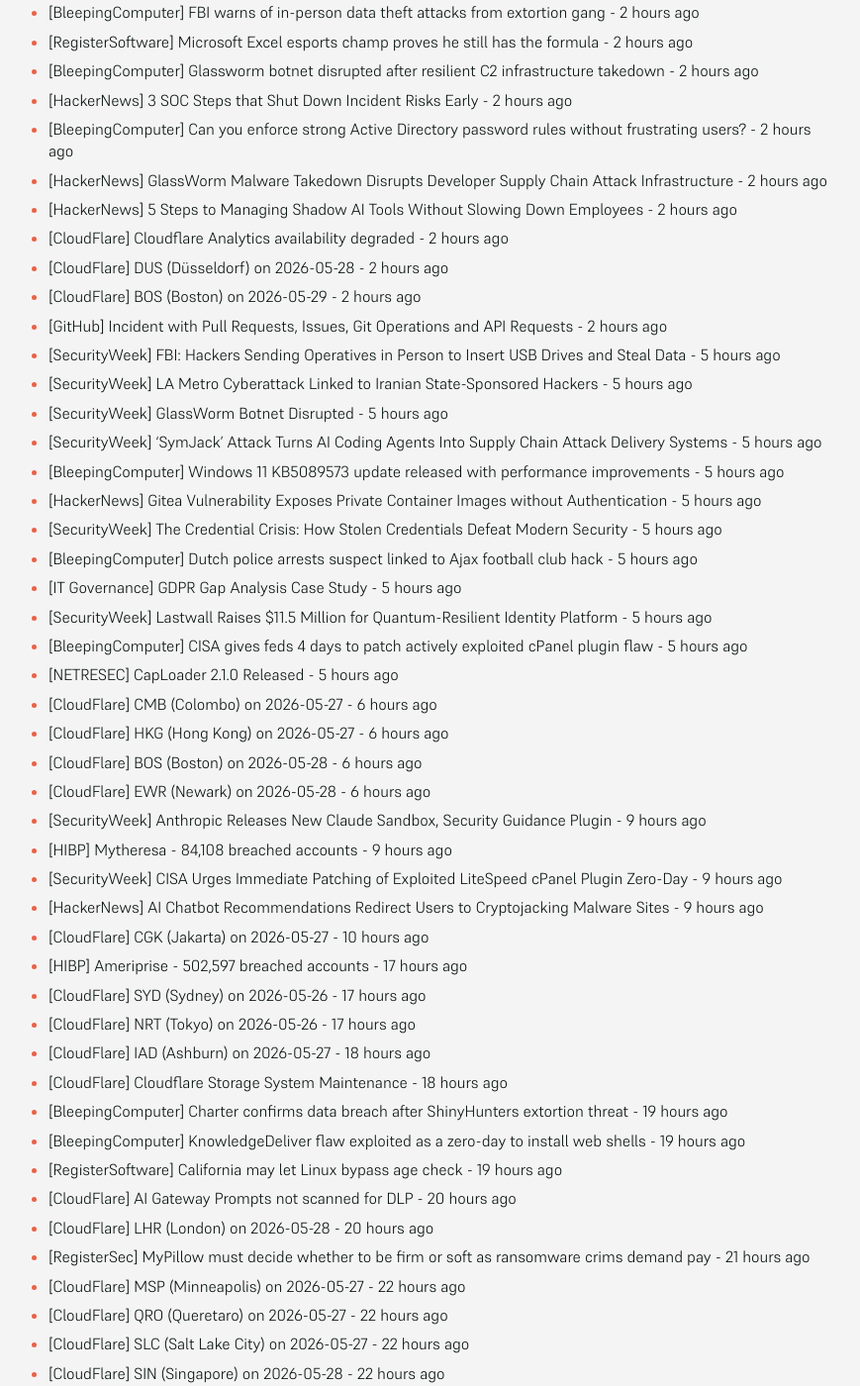
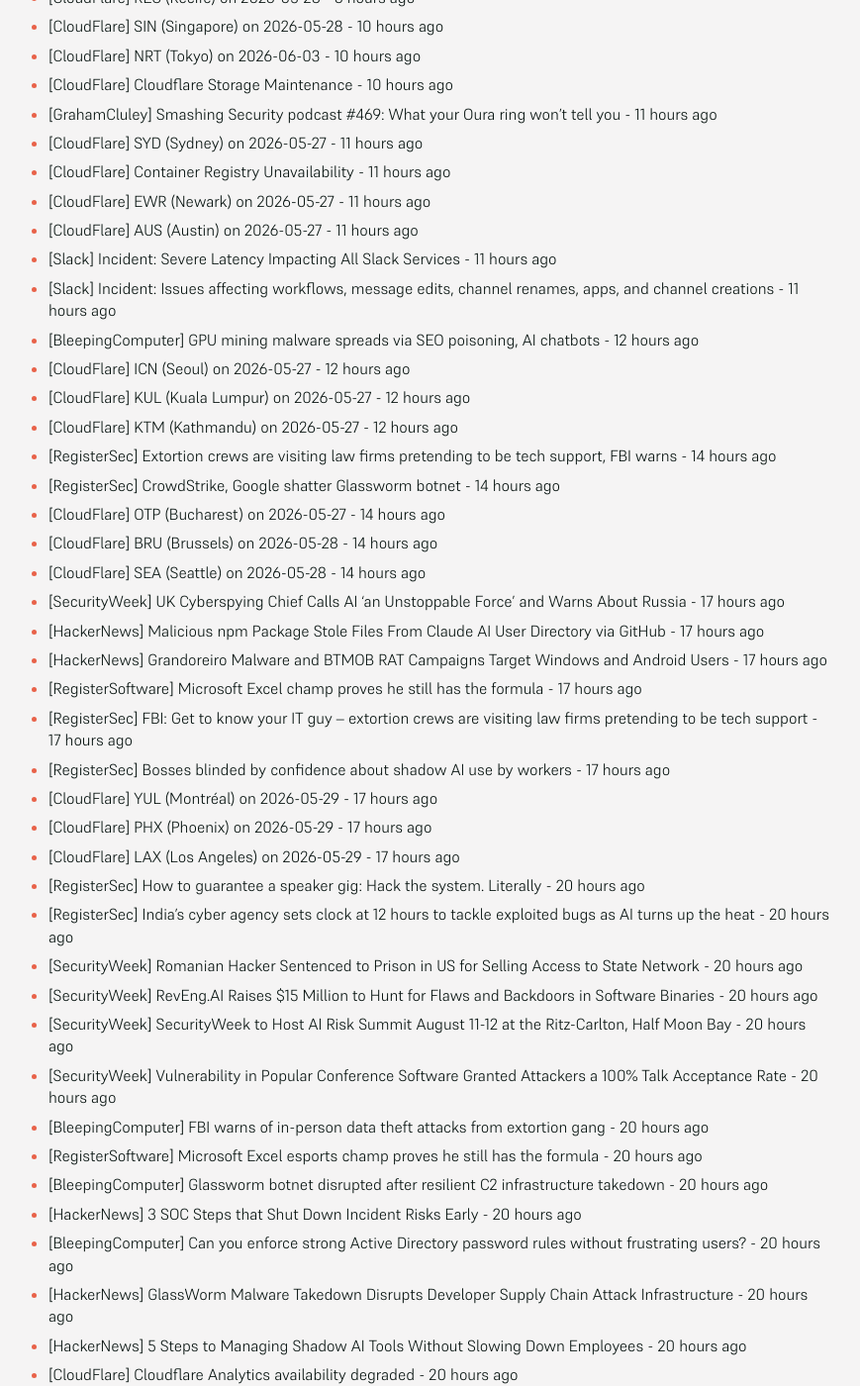
Before and after one commit to SecOpsNews/news, a Jekyll site: the page built from index.md, in a window 1280 px wide and 1400 px high, scrolled down 494 px. Shown: the whole window at 99% size, without its empty margins (215-1084 px from the left). Built offline with Jekyll 4.4.1, drawn with Linux system fonts in a browser that asks for light colours; some of the changed text lies outside the part shown.

Commit message:
New Feed

```diff
--- a/index.md
+++ b/index.md
@@ -9,65 +9,101 @@ description: Latest Updates
 
 <!-- SecOps start -->
 
-- [RegisterSec] How to guarantee a speaker gig: Hack the system. Literally - 2 hours ago
-- [RegisterSec] India's cyber agency sets clock at 12 hours to tackle exploited bugs as AI turns up the heat - 2 hours ago
-- [SecurityWeek] Romanian Hacker Sentenced to Prison in US for Selling Access to State Network - 2 hours ago
-- [SecurityWeek] RevEng.AI Raises $15 Million to Hunt for Flaws and Backdoors in Software Binaries - 2 hours ago
-- [SecurityWeek] SecurityWeek to Host AI Risk Summit August 11-12 at the Ritz-Carlton, Half Moon Bay - 2 hours ago
-- [SecurityWeek] Vulnerability in Popular Conference Software Granted Attackers a 100% Talk Acceptance Rate - 2 hours ago
-- [BleepingComputer] FBI warns of in-person data theft attacks from extortion gang - 2 hours ago
-- [RegisterSoftware] Microsoft Excel esports champ proves he still has the formula - 2 hours ago
-- [BleepingComputer] Glassworm botnet disrupted after resilient C2 infrastructure takedown - 2 hours ago
-- [HackerNews] 3 SOC Steps that Shut Down Incident Risks Early - 2 hours ago
-- [BleepingComputer] Can you enforce strong Active Directory password rules without frustrating users? - 2 hours ago
-- [HackerNews] GlassWorm Malware Takedown Disrupts Developer Supply Chain Attack Infrastructure - 2 hours ago
-- [HackerNews] 5 Steps to Managing Shadow AI Tools Without Slowing Down Employees - 2 hours ago
-- [CloudFlare] Cloudflare Analytics availability degraded - 2 hours ago
-- [CloudFlare] DUS (Düsseldorf) on 2026-05-28 - 2 hours ago
-- [CloudFlare] BOS (Boston) on 2026-05-29 - 2 hours ago
-- [GitHub] Incident with Pull Requests, Issues, Git Operations and API Requests - 2 hours ago
-- [SecurityWeek] FBI: Hackers Sending Operatives in Person to Insert USB Drives and Steal Data - 5 hours ago
-- [SecurityWeek] LA Metro Cyberattack Linked to Iranian State-Sponsored Hackers - 5 hours ago
-- [SecurityWeek] GlassWorm Botnet Disrupted - 5 hours ago
-- [SecurityWeek] ‘SymJack’ Attack Turns AI Coding Agents Into Supply Chain Attack Delivery Systems - 5 hours ago
-- [BleepingComputer] Windows 11 KB5089573 update released with performance improvements - 5 hours ago
-- [HackerNews] Gitea Vulnerability Exposes Private Container Images without Authentication - 5 hours ago
-- [SecurityWeek] The Credential Crisis: How Stolen Credentials Defeat Modern Security - 5 hours ago
-- [BleepingComputer] Dutch police arrests suspect linked to Ajax football club hack - 5 hours ago
-- [IT Governance] GDPR Gap Analysis Case Study - 5 hours ago
-- [SecurityWeek] Lastwall Raises $11.5 Million for Quantum-Resilient Identity Platform - 5 hours ago
-- [BleepingComputer] CISA gives feds 4 days to patch actively exploited cPanel plugin flaw - 5 hours ago
-- [NETRESEC] CapLoader 2.1.0 Released - 5 hours ago
-- [CloudFlare] CMB (Colombo) on 2026-05-27 - 6 hours ago
-- [CloudFlare] HKG (Hong Kong) on 2026-05-27 - 6 hours ago
-- [CloudFlare] BOS (Boston) on 2026-05-28 - 6 hours ago
-- [CloudFlare] EWR (Newark) on 2026-05-28 - 6 hours ago
-- [SecurityWeek] Anthropic Releases New Claude Sandbox, Security Guidance Plugin - 9 hours ago
-- [HIBP] Mytheresa - 84,108 breached accounts - 9 hours ago
-- [SecurityWeek] CISA Urges Immediate Patching of Exploited LiteSpeed cPanel Plugin Zero-Day - 9 hours ago
-- [HackerNews] AI Chatbot Recommendations Redirect Users to Cryptojacking Malware Sites - 9 hours ago
-- [CloudFlare] CGK (Jakarta) on 2026-05-27 - 10 hours ago
-- [HIBP] Ameriprise - 502,597 breached accounts - 17 hours ago
-- [CloudFlare] SYD (Sydney) on 2026-05-26 - 17 hours ago
-- [CloudFlare] NRT (Tokyo) on 2026-05-26 - 17 hours ago
-- [CloudFlare] IAD (Ashburn) on 2026-05-27 - 18 hours ago
-- [CloudFlare] Cloudflare Storage System Maintenance - 18 hours ago
-- [BleepingComputer] Charter confirms data breach after ShinyHunters extortion threat - 19 hours ago
-- [BleepingComputer] KnowledgeDeliver flaw exploited as a zero-day to install web shells - 19 hours ago
-- [RegisterSoftware] California may let Linux bypass age check - 19 hours ago
-- [CloudFlare] AI Gateway Prompts not scanned for DLP - 20 hours ago
-- [CloudFlare] LHR (London) on 2026-05-28 - 20 hours ago
-- [RegisterSec] MyPillow must decide whether to be firm or soft as ransomware crims demand pay - 21 hours ago
-- [CloudFlare] MSP (Minneapolis) on 2026-05-27 - 22 hours ago
-- [CloudFlare] QRO (Queretaro) on 2026-05-27 - 22 hours ago
-- [CloudFlare] SLC (Salt Lake City) on 2026-05-27 - 22 hours ago
-- [CloudFlare] SIN (Singapore) on 2026-05-28 - 22 hours ago
-- [CloudFlare] NRT (Tokyo) on 2026-06-03 - 22 hours ago
-- [CloudFlare] Cloudflare Storage Maintenance - 22 hours ago
-- [BleepingComputer] How Varonis Atlas integrates Claude Compliance API for AI governance - 23 hours ago
-- [GrahamCluley] FBI warns of Kali365 phishing kit that breaks into Microsoft 365 accounts – no password required - 23 hours ago
-- [SecurityWeek] AppOmni’s Marlin AI Brings Autonomous Investigation to SaaS Security - 23 hours ago
-- [HackerNews] MuddyWater Uses DLL Side-Loading in Espionage Campaign Targeting 9 Countries - 23 hours ago
+- [RegisterSec] Company CEO flooded file share with smut, called for help after he deleted it - 2 hours ago
+- [HIBP] Kemper - 269,299 breached accounts - 2 hours ago
+- [CloudFlare] LHR (London) on 2026-05-28 - 2 hours ago
+- [CloudFlare] SLC (Salt Lake City) on 2026-05-28 - 2 hours ago
+- [Slack] Incident: Services restored, final recovery activities underway - 2 hours ago
+- [GitHub] Webhook APIs and UI Degraded - 6 hours ago
+- [CloudFlare] Elevated number of 5xx errors in Dallas Texas - 6 hours ago
+- [CloudFlare] REC (Recife) on 2026-05-28 - 6 hours ago
+- [CloudFlare] SIN (Singapore) on 2026-05-28 - 10 hours ago
+- [CloudFlare] NRT (Tokyo) on 2026-06-03 - 10 hours ago
+- [CloudFlare] Cloudflare Storage Maintenance - 10 hours ago
+- [GrahamCluley] Smashing Security podcast #469: What your Oura ring won’t tell you - 11 hours ago
+- [CloudFlare] SYD (Sydney) on 2026-05-27 - 11 hours ago
+- [CloudFlare] Container Registry Unavailability - 11 hours ago
+- [CloudFlare] EWR (Newark) on 2026-05-27 - 11 hours ago
+- [CloudFlare] AUS (Austin) on 2026-05-27 - 11 hours ago
+- [Slack] Incident: Severe Latency Impacting All Slack Services - 11 hours ago
+- [Slack] Incident: Issues affecting workflows, message edits, channel renames, apps, and channel creations - 11 hours ago
+- [BleepingComputer] GPU mining malware spreads via SEO poisoning, AI chatbots - 12 hours ago
+- [CloudFlare] ICN (Seoul) on 2026-05-27 - 12 hours ago
+- [CloudFlare] KUL (Kuala Lumpur) on 2026-05-27 - 12 hours ago
+- [CloudFlare] KTM (Kathmandu) on 2026-05-27 - 12 hours ago
+- [RegisterSec] Extortion crews are visiting law firms pretending to be tech support, FBI warns - 14 hours ago
+- [RegisterSec] CrowdStrike, Google shatter Glassworm botnet - 14 hours ago
+- [CloudFlare] OTP (Bucharest) on 2026-05-27 - 14 hours ago
+- [CloudFlare] BRU (Brussels) on 2026-05-28 - 14 hours ago
+- [CloudFlare] SEA (Seattle) on 2026-05-28 - 14 hours ago
+- [SecurityWeek] UK Cyberspying Chief Calls AI ‘an Unstoppable Force’ and Warns About Russia - 17 hours ago
+- [HackerNews] Malicious npm Package Stole Files From Claude AI User Directory via GitHub - 17 hours ago
+- [HackerNews] Grandoreiro Malware and BTMOB RAT Campaigns Target Windows and Android Users - 17 hours ago
+- [RegisterSoftware] Microsoft Excel champ proves he still has the formula - 17 hours ago
+- [RegisterSec] FBI: Get to know your IT guy – extortion crews are visiting law firms pretending to be tech support - 17 hours ago
+- [RegisterSec] Bosses blinded by confidence about shadow AI use by workers - 17 hours ago
+- [CloudFlare] YUL (Montréal) on 2026-05-29 - 17 hours ago
+- [CloudFlare] PHX (Phoenix) on 2026-05-29 - 17 hours ago
+- [CloudFlare] LAX (Los Angeles) on 2026-05-29 - 17 hours ago
+- [RegisterSec] How to guarantee a speaker gig: Hack the system. Literally - 20 hours ago
+- [RegisterSec] India's cyber agency sets clock at 12 hours to tackle exploited bugs as AI turns up the heat - 20 hours ago
+- [SecurityWeek] Romanian Hacker Sentenced to Prison in US for Selling Access to State Network - 20 hours ago
+- [SecurityWeek] RevEng.AI Raises $15 Million to Hunt for Flaws and Backdoors in Software Binaries - 20 hours ago
+- [SecurityWeek] SecurityWeek to Host AI Risk Summit August 11-12 at the Ritz-Carlton, Half Moon Bay - 20 hours ago
+- [SecurityWeek] Vulnerability in Popular Conference Software Granted Attackers a 100% Talk Acceptance Rate - 20 hours ago
+- [BleepingComputer] FBI warns of in-person data theft attacks from extortion gang - 20 hours ago
+- [RegisterSoftware] Microsoft Excel esports champ proves he still has the formula - 20 hours ago
+- [BleepingComputer] Glassworm botnet disrupted after resilient C2 infrastructure takedown - 20 hours ago
+- [HackerNews] 3 SOC Steps that Shut Down Incident Risks Early - 20 hours ago
+- [BleepingComputer] Can you enforce strong Active Directory password rules without frustrating users? - 20 hours ago
+- [HackerNews] GlassWorm Malware Takedown Disrupts Developer Supply Chain Attack Infrastructure - 20 hours ago
+- [HackerNews] 5 Steps to Managing Shadow AI Tools Without Slowing Down Employees - 20 hours ago
+- [CloudFlare] Cloudflare Analytics availability degraded - 20 hours ago
+- [CloudFlare] DUS (Düsseldorf) on 2026-05-28 - 20 hours ago
+- [CloudFlare] BOS (Boston) on 2026-05-29 - 20 hours ago
+- [GitHub] Incident with Pull Requests, Issues, Git Operations and API Requests - 20 hours ago
+- [SecurityWeek] FBI: Hackers Sending Operatives in Person to Insert USB Drives and Steal Data - 23 hours ago
+- [SecurityWeek] LA Metro Cyberattack Linked to Iranian State-Sponsored Hackers - 23 hours ago
+- [SecurityWeek] GlassWorm Botnet Disrupted - 23 hours ago
+- [SecurityWeek] ‘SymJack’ Attack Turns AI Coding Agents Into Supply Chain Attack Delivery Systems - 23 hours ago
+- [BleepingComputer] Windows 11 KB5089573 update released with performance improvements - 23 hours ago
+- [HackerNews] Gitea Vulnerability Exposes Private Container Images without Authentication - 23 hours ago
+- [SecurityWeek] The Credential Crisis: How Stolen Credentials Defeat Modern Security - 23 hours ago
+- [BleepingComputer] Dutch police arrests suspect linked to Ajax football club hack - 23 hours ago
+- [IT Governance] GDPR Gap Analysis Case Study - 23 hours ago
+- [SecurityWeek] Lastwall Raises $11.5 Million for Quantum-Resilient Identity Platform - 23 hours ago
+- [BleepingComputer] CISA gives feds 4 days to patch actively exploited cPanel plugin flaw - 23 hours ago
+- [NETRESEC] CapLoader 2.1.0 Released - 23 hours ago
+- [CloudFlare] CMB (Colombo) on 2026-05-27 - 1 day ago
+- [CloudFlare] HKG (Hong Kong) on 2026-05-27 - 1 day ago
+- [CloudFlare] BOS (Boston) on 2026-05-28 - 1 day ago
+- [CloudFlare] EWR (Newark) on 2026-05-28 - 1 day ago
+- [SecurityWeek] Anthropic Releases New Claude Sandbox, Security Guidance Plugin - 1 day ago
+- [HIBP] Mytheresa - 84,108 breached accounts - 1 day ago
+- [SecurityWeek] CISA Urges Immediate Patching of Exploited LiteSpeed cPanel Plugin Zero-Day - 1 day ago
+- [HackerNews] AI Chatbot Recommendations Redirect Users to Cryptojacking Malware Sites - 1 day ago
+- [CloudFlare] CGK (Jakarta) on 2026-05-27 - 1 day ago
+- [HIBP] Ameriprise - 502,597 breached accounts - 1 day ago
+- [CloudFlare] SYD (Sydney) on 2026-05-26 - 1 day ago
+- [CloudFlare] NRT (Tokyo) on 2026-05-26 - 1 day ago
+- [CloudFlare] IAD (Ashburn) on 2026-05-27 - 1 day ago
+- [CloudFlare] Cloudflare Storage System Maintenance - 1 day ago
+- [BleepingComputer] Charter confirms data breach after ShinyHunters extortion threat - 1 day ago
+- [BleepingComputer] KnowledgeDeliver flaw exploited as a zero-day to install web shells - 1 day ago
+- [RegisterSoftware] California may let Linux bypass age check - 1 day ago
+- [CloudFlare] AI Gateway Prompts not scanned for DLP - 1 day ago
+- [CloudFlare] LHR (London) on 2026-05-28 - 1 day ago
+- [RegisterSec] MyPillow must decide whether to be firm or soft as ransomware crims demand pay - 1 day ago
+- [CloudFlare] MSP (Minneapolis) on 2026-05-27 - 1 day ago
+- [CloudFlare] QRO (Queretaro) on 2026-05-27 - 1 day ago
+- [CloudFlare] SLC (Salt Lake City) on 2026-05-27 - 1 day ago
+- [CloudFlare] SIN (Singapore) on 2026-05-28 - 1 day ago
+- [CloudFlare] NRT (Tokyo) on 2026-06-03 - 1 day ago
+- [CloudFlare] Cloudflare Storage Maintenance - 1 day ago
+- [BleepingComputer] How Varonis Atlas integrates Claude Compliance API for AI governance - 1 day ago
+- [GrahamCluley] FBI warns of Kali365 phishing kit that breaks into Microsoft 365 accounts – no password required - 1 day ago
+- [SecurityWeek] AppOmni’s Marlin AI Brings Autonomous Investigation to SaaS Security - 1 day ago
+- [HackerNews] MuddyWater Uses DLL Side-Loading in Espionage Campaign Targeting 9 Countries - 1 day ago
 - [CloudFlare] OTP (Bucharest) on 2026-05-26 - 1 day ago
 - [CloudFlare] CGK (Jakarta) on 2026-05-26 - 1 day ago
 - [CloudFlare] NRT (Tokyo) on 2026-05-27 - 1 day ago
```
